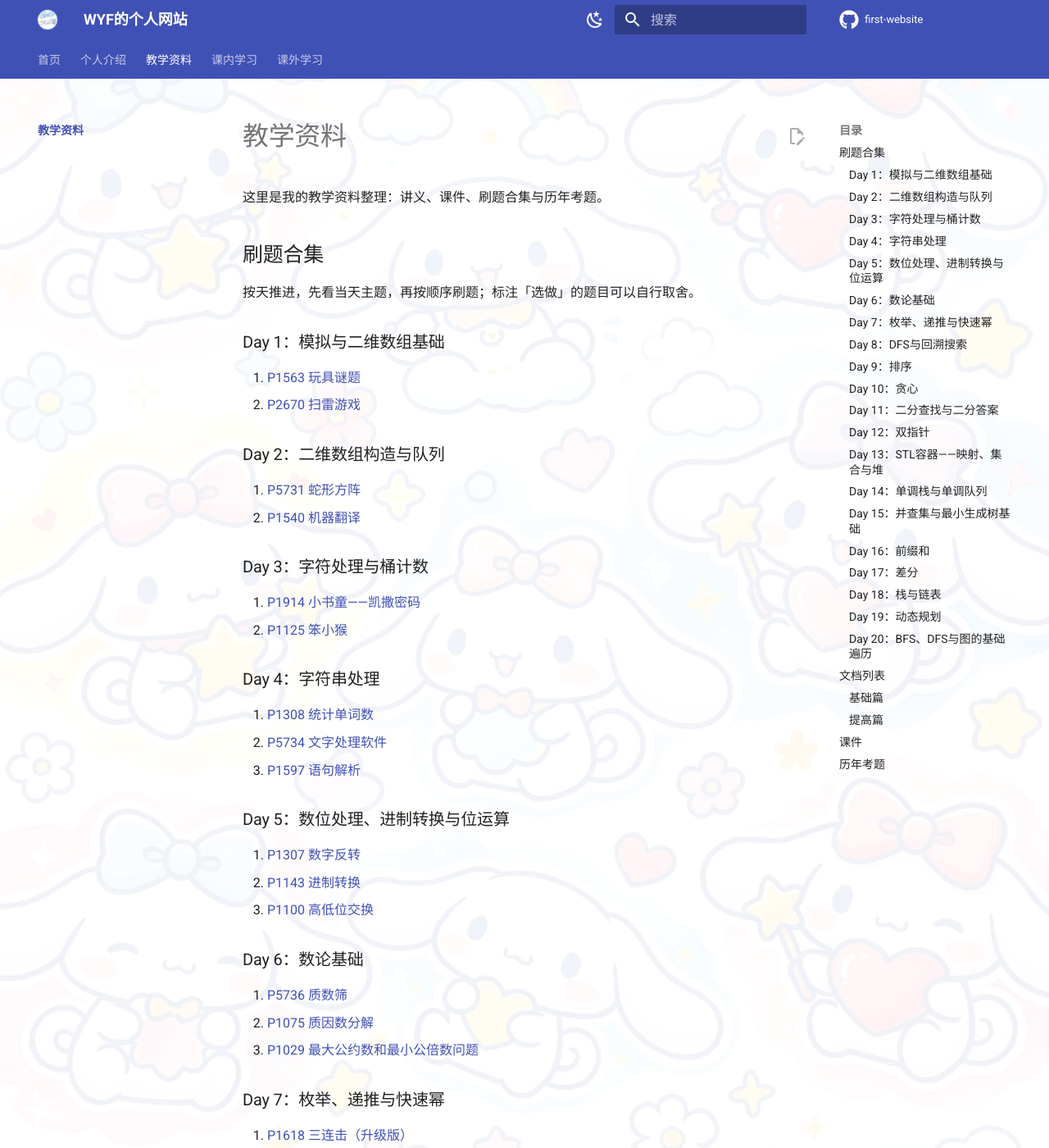
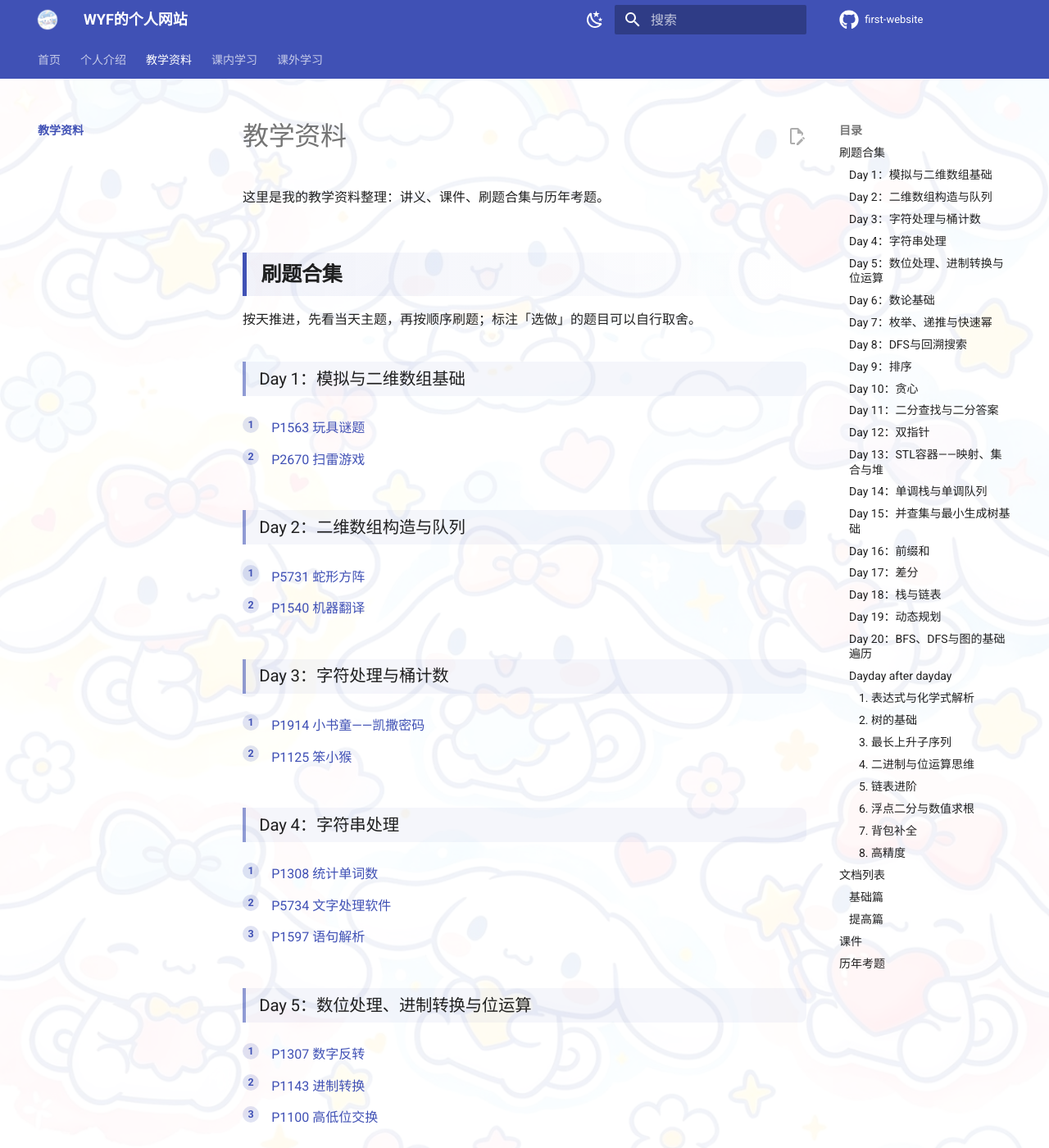
Before and after one commit to Ryan1702/first-website, an MkDocs documentation site: the page built from docs/teaching/index.md, in a window 1280 px wide and 1400 px high. Shown: the whole window at 82% size. Built offline with MkDocs 1.6.1 and Material for MkDocs 9.7.7, drawn with Linux system fonts in a browser that asks for light colours; comment, search, counter and statistics services are not loaded; some of the changed text lies outside the part shown.

Commit message:
教学资料增加Dayday补充板块并统一教学页视觉

```diff
--- a/docs/css/custom.css
+++ b/docs/css/custom.css
@@ -161,3 +161,119 @@ body {
     width: 36%;
     text-align: center;
 }
+
+/* ----- 补充板块的四级标题：左侧引导条，层级更清楚 ----- */
+.md-typeset h4 {
+    margin: 1.6em 0 .5em;
+    padding-left: .55rem;
+    border-left: 3px solid var(--md-primary-fg-color);
+    color: var(--md-primary-fg-color);
+    font-size: .9rem;
+}
+
+/* ===== 教学资料页：整页版式统一 ===== */
+.page-teaching .md-typeset h2 {
+    margin-top: 2.2em;
+    padding: .35em 0 .35em .7em;
+    border-left: 5px solid var(--md-primary-fg-color);
+    background: linear-gradient(90deg, rgba(63, 81, 181, .07), rgba(63, 81, 181, 0));
+    border-radius: 0 8px 8px 0;
+    font-weight: 700;
+}
+
+.page-teaching .md-typeset h3 {
+    margin-top: 1.9em;
+    padding: .28em .8em;
+    font-size: 1.02rem;
+    border-left: 4px solid rgba(63, 81, 181, .55);
+    border-radius: 0 8px 8px 0;
+    background: rgba(63, 81, 181, .05);
+}
+
+/* 题目列表：圆形序号 */
+.page-teaching .md-typeset ol {
+    counter-reset: prob;
+    list-style: none;
+    padding-left: 0;
+    margin: .7em 0 0;
+}
+
+.page-teaching .md-typeset ol > li {
+    counter-increment: prob;
+    position: relative;
+    padding-left: 2.2em;
+    margin: .45em 0;
+}
+
+.page-teaching .md-typeset ol > li::before {
+    content: counter(prob);
+    position: absolute;
+    left: 0;
+    top: .12em;
+    width: 1.6em;
+    height: 1.6em;
+    line-height: 1.6em;
+    text-align: center;
+    font-size: .78em;
+    font-weight: 800;
+    color: var(--md-primary-fg-color);
+    background: rgba(63, 81, 181, .16);
+    border-radius: 50%;
+}
+
+.page-teaching .md-typeset ul > li {
+    margin: .3em 0;
+}
+
+/* 表格：表头底色 + 斑马纹 + 圆角 */
+.page-teaching .md-typeset table:not([class]) {
+    border-radius: 8px;
+    overflow: hidden;
+}
+
+.page-teaching .md-typeset table:not([class]) thead th {
+    background: rgba(63, 81, 181, .08);
+    font-weight: 700;
+}
+
+.page-teaching .md-typeset table:not([class]) tbody tr:nth-child(even) {
+    background: rgba(63, 81, 181, .035);
+}
+
+/* 深色模式适配 */
+[data-md-color-scheme="slate"] .page-teaching .md-typeset h2 {
+    background: linear-gradient(90deg, rgba(255, 255, 255, .07), rgba(255, 255, 255, 0));
+}
+
+[data-md-color-scheme="slate"] .page-teaching .md-typeset h3 {
+    background: rgba(255, 255, 255, .05);
+    border-color: rgba(255, 255, 255, .10);
+}
+
+[data-md-color-scheme="slate"] .page-teaching .md-typeset ol > li::before {
+    background: rgba(255, 255, 255, .10);
+    color: #a8b8ff;
+}
+
+[data-md-color-scheme="slate"] .page-teaching .md-typeset table:not([class]) thead th {
+    background: rgba(255, 255, 255, .07);
+}
+
+[data-md-color-scheme="slate"] .page-teaching .md-typeset table:not([class]) tbody tr:nth-child(even) {
+    background: rgba(255, 255, 255, .03);
+}
+
+/* 题目行悬停高亮，扫读更轻松 */
+.page-teaching .md-typeset ol > li {
+    padding: .18em .45em .18em 2.2em;
+    border-radius: 6px;
+    transition: background-color .15s ease;
+}
+
+.page-teaching .md-typeset ol > li:hover {
+    background-color: rgba(63, 81, 181, .06);
+}
+
+[data-md-color-scheme="slate"] .page-teaching .md-typeset ol > li:hover {
+    background-color: rgba(255, 255, 255, .05);
+}
--- /dev/null
+++ b/docs/javascripts/page-class.js
@@ -0,0 +1,9 @@
+/* 给 <html> 打一个按页面区分的 class，方便只针对某一页写样式
+ * 例如 /teaching/ 会得到 .page-teaching
+ */
+(function () {
+  "use strict";
+  var path = location.pathname.replace(/\/+$/, "");
+  var seg = path.substring(path.lastIndexOf("/") + 1) || "home";
+  document.documentElement.classList.add("page-" + seg);
+})();
--- a/docs/teaching/index.md
+++ b/docs/teaching/index.md
@@ -118,6 +118,46 @@
 2. [P1596 Lake Counting](https://www.luogu.com.cn/problem/P1596)
 3. [P5318 查找文献](https://www.luogu.com.cn/problem/P5318)
 
+### Dayday after dayday
+
+#### 1. 表达式与化学式解析
+
+- [P1981 表达式求值](https://www.luogu.com.cn/problem/P1981)
+- [P1449 后缀表达式](https://www.luogu.com.cn/problem/P1449)
+
+#### 2. 树的基础
+
+- [P1305 新二叉树](https://www.luogu.com.cn/problem/P1305)
+- [P1030 求先序排列](https://www.luogu.com.cn/problem/P1030)
+
+#### 3. 最长上升子序列
+
+- [P1020 导弹拦截](https://www.luogu.com.cn/problem/P1020)
+- [P1091 合唱队形](https://www.luogu.com.cn/problem/P1091)
+
+#### 4. 二进制与位运算思维
+
+- [P5657 格雷码](https://www.luogu.com.cn/problem/P5657)
+- [P1100 高低位交换](https://www.luogu.com.cn/problem/P1100)
+
+#### 5. 链表进阶
+
+- [P1160 队列安排](https://www.luogu.com.cn/problem/P1160)
+
+#### 6. 浮点二分与数值求根
+
+- [P1024 一元三次方程求解](https://www.luogu.com.cn/problem/P1024)
+- [P1577 切绳子](https://www.luogu.com.cn/problem/P1577)
+
+#### 7. 背包补全
+
+- [P1616 疯狂的采药](https://www.luogu.com.cn/problem/P1616)
+
+#### 8. 高精度
+
+- [P1601 高精度加法](https://www.luogu.com.cn/problem/P1601)
+- [P1303 A*B Problem](https://www.luogu.com.cn/problem/P1303)
+
 ## 文档列表
 
 ### 基础篇
--- a/mkdocs.yml
+++ b/mkdocs.yml
@@ -256,6 +256,7 @@ extra_javascript:
   - https://cdnjs.cloudflare.com/ajax/libs/KaTeX/0.16.7/contrib/auto-render.min.js
   - javascripts/katex-init.js
   - javascripts/new-tab.js      # PDF / 外链在新标签页打开
+  - javascripts/page-class.js   # 给每页加 page-xxx 类，便于按页写样式
 extra_css:
   - https://cdnjs.cloudflare.com/ajax/libs/KaTeX/0.16.7/katex.min.css
   - css/custom.css
```
